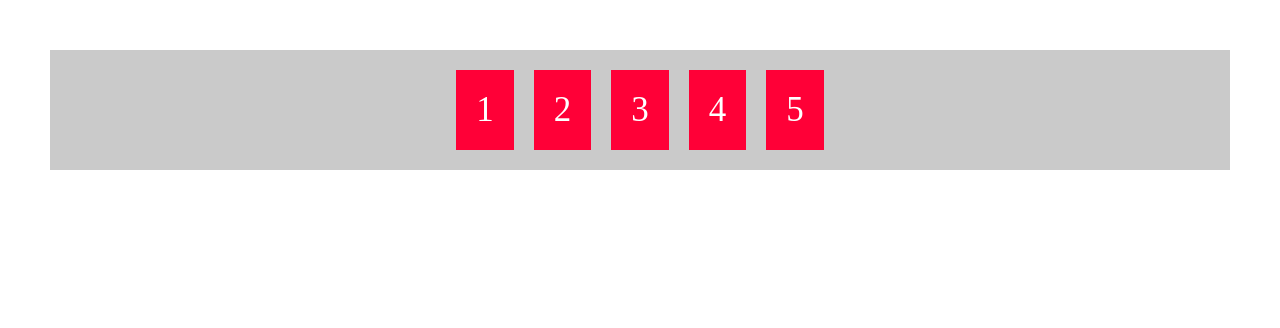
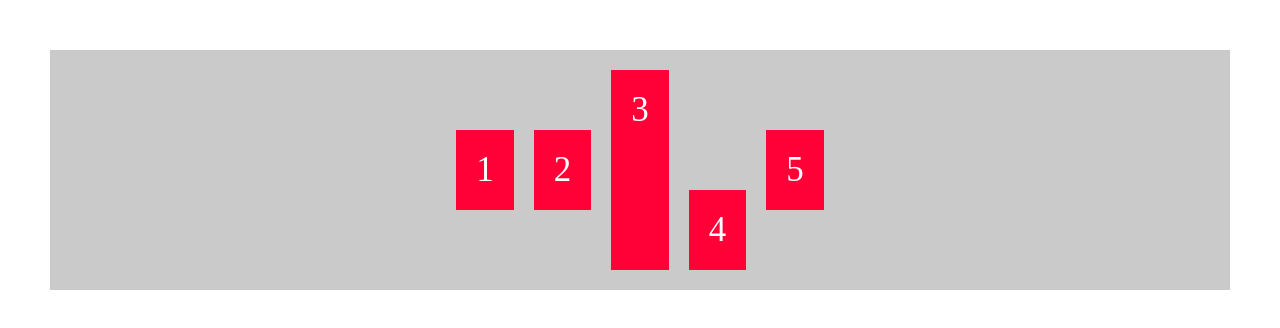
Before and after one commit to mushtaqj/flexbox-playground, a plain HTML site: page index.html in a window 1280 px wide. Drawn offline with Linux system fonts and the light colour scheme.

Commit message:
Lesson 2 flex children align-self property

```diff
--- a/main.css
+++ b/main.css
@@ -22,3 +22,11 @@
   padding: 20px;
   margin: 10px;
 }
+
+.item-3 {
+  height: 200px;
+}
+
+.item-4 {
+  align-self: flex-end;
+}
```
